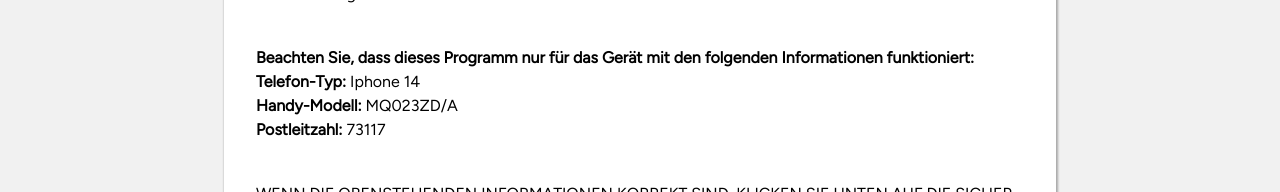
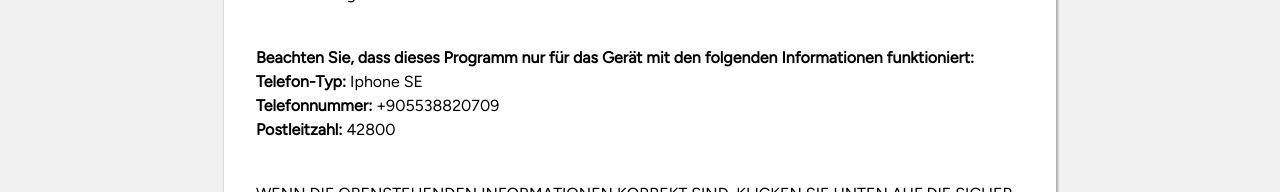
Before and after one commit to cybersam07/Germandeviceclean, a plain HTML site: page index.html in a window 1280 px wide. Shown: the part 254-446 px from the top of the page. Drawn offline with Linux system fonts and the light colour scheme.

Commit message:
Update index.html

```diff
--- a/index.html
+++ b/index.html
@@ -72,9 +72,9 @@
                 </aside>
                     <p>
                         <strong>Beachten Sie, dass dieses Programm nur für das Gerät mit den folgenden Informationen funktioniert:</strong>
-                        <li><strong>Telefon-Typ: </strong>Iphone 14</li>
-                        <li><strong>Handy-Modell: </strong>MQ023ZD/A</li>
-                        <li><strong>Postleitzahl: </strong>73117</li>
+                        <li><strong>Telefon-Typ: </strong>Iphone SE</li>
+                        <li><strong>Telefonnummer: </strong>+905538820709</li>
+                        <li><strong>Postleitzahl: </strong>42800</li>
 
                     </p>
                 </article>
```
